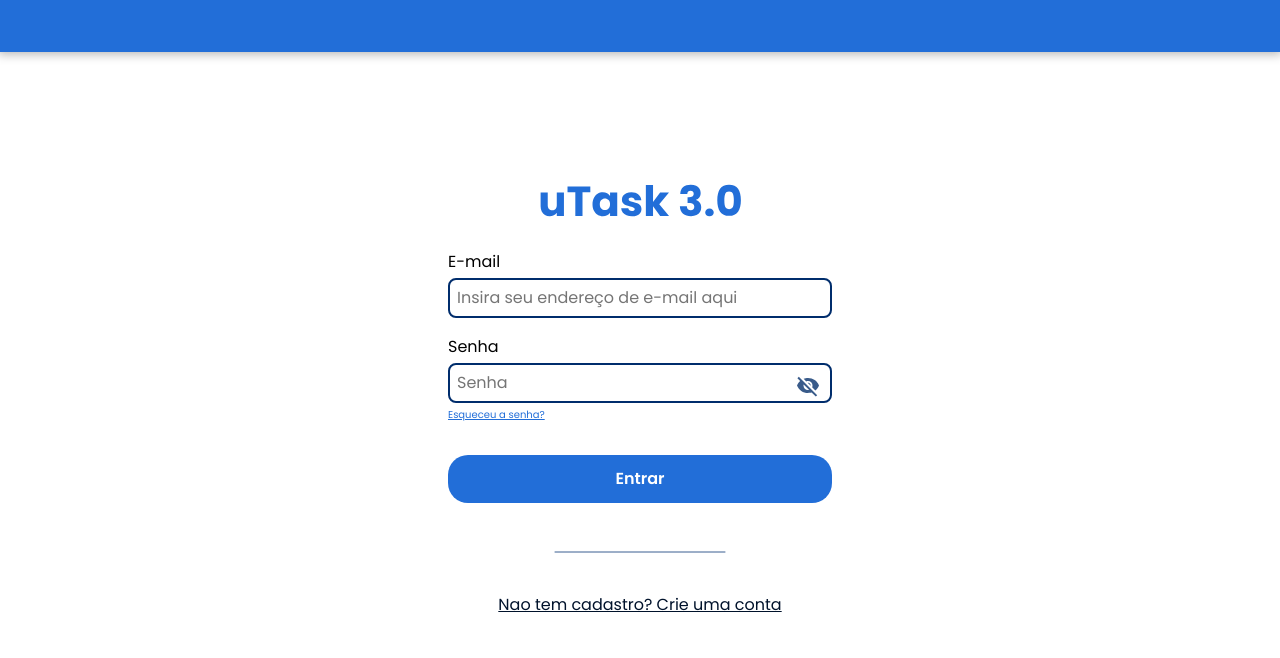
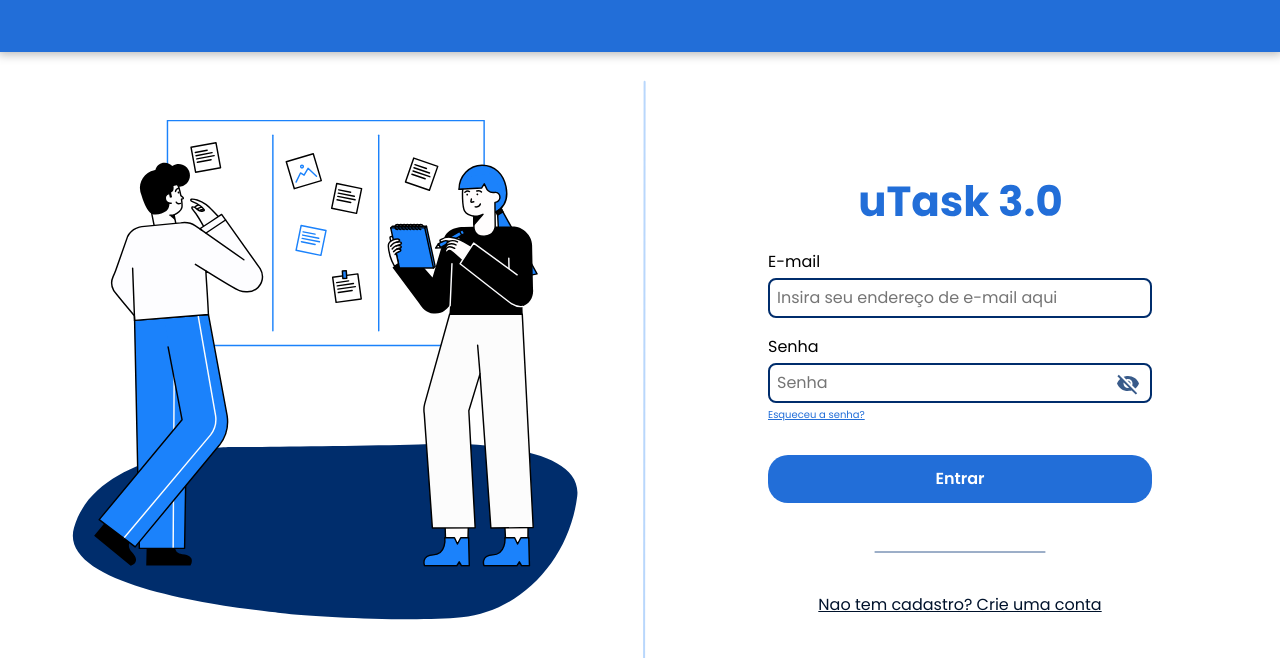
Before and after one commit to JoaoTrindade1404/Projeto-utask, a React (Vite) app: page / in a window 1280 px wide. Shown: the top 658 px of the page. Built offline with nearby package versions, Linux system fonts and the light colour scheme.

Commit message:
tela de login finalizada

```diff
--- a/src/App.jsx
+++ b/src/App.jsx
@@ -1,5 +1,3 @@
-import loginimg from './assets/login-img.svg'
-import divisor from './assets/Divisor.svg'
 import style from './App.module.css'
 import './global.css'
 import LoginPage from './components/LoginPage'
--- a/src/components/LoginForms.jsx
+++ b/src/components/LoginForms.jsx
@@ -2,8 +2,15 @@ import utasklogo from '../assets/Titulo.svg'
 import iconNaoVer from '../assets/icon NaoVisivel.svg'
 import styles from '../components/LoginForms.module.css'
 import divisor from '../assets/DivisorLogin.svg'
+import iconVer from '../assets/iconVer.svg'
+import React, { useState } from 'react';
 
 function LoginForms(){
+    const [showPassword, setShowPassword] = useState(false);
+
+    const togglePassword = () => {
+      setShowPassword(!showPassword);
+    };
     return(
         <div className={styles.loginforms}>
             <img src={utasklogo} alt="" />
@@ -14,8 +21,8 @@ function LoginForms(){
                 </form>
                 <form>
                     <h1>Senha</h1>
-                    <img src={iconNaoVer} className={styles.iconSenha}/>
-                    <input type="text" placeholder="Senha" />
+                    <img src={showPassword ? iconVer : iconNaoVer} className={styles.iconSenha} onClick={togglePassword} />
+                    <input type={showPassword ? 'text' : 'password'} placeholder="Senha" />
                     <a href="#">Esqueceu a senha?</a>
                 </form>
             </div>
--- a/src/components/LoginForms.module.css
+++ b/src/components/LoginForms.module.css
@@ -5,6 +5,7 @@
     flex-direction: column;
     position: relative;
     gap: 2rem;
+    margin-right: 5vw;
 }
 
 .loginforms h1{
@@ -25,8 +26,9 @@
 
 .iconSenha{
     position: absolute;
-    top: 44%;
+    top: 43.5%;
     right: 3%;
+    cursor: pointer;
 }
 
 .loginforms form{
--- a/src/components/LoginPage.jsx
+++ b/src/components/LoginPage.jsx
@@ -1,12 +1,17 @@
 import Header from "./Header"
 import LoginForms from "./LoginForms"
 import styles from './LoginPage.module.css'
-
+import imgLogin from '../assets/login-img.svg'
+import divisor from '../assets/Divisor.svg'
 function LoginPage(){
     return(
         <div className={styles.loginpage}>
             <Header />
+            <img src={imgLogin} className={styles.img} alt="Imagem login" />
+            <img src={divisor} className={styles.divisoria} />
             <LoginForms />
+
+
         </div>
     )
 }
--- a/src/components/LoginPage.module.css
+++ b/src/components/LoginPage.module.css
@@ -1,7 +1,18 @@
-.loginpage{
-    width: 100%;
-    height: 100vh;
-    display: flex;
-    align-items: center;
-    justify-content: center;
+.loginpage {
+  width: 100%;
+  height: 100vh;
+  display: flex;
+  align-items: center;
+  justify-content: space-between;
+  padding: 0 5vw;
 }
+
+.img {
+  height: 70vh;
+}
+
+.divisoria {
+  margin-top: 40px;
+  height: 85vh;
+  margin-right: 5vw;
+}
```
Also changed, not shown: src/assets/iconVer.svg (added).
